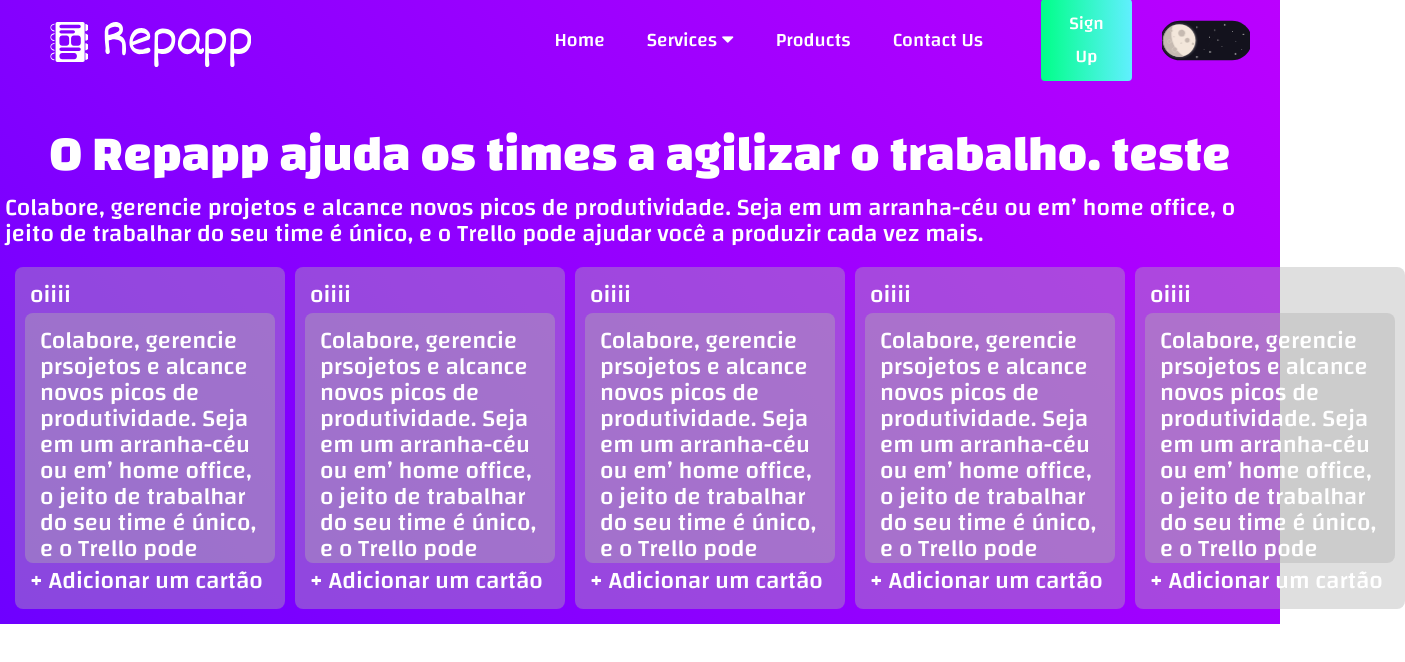
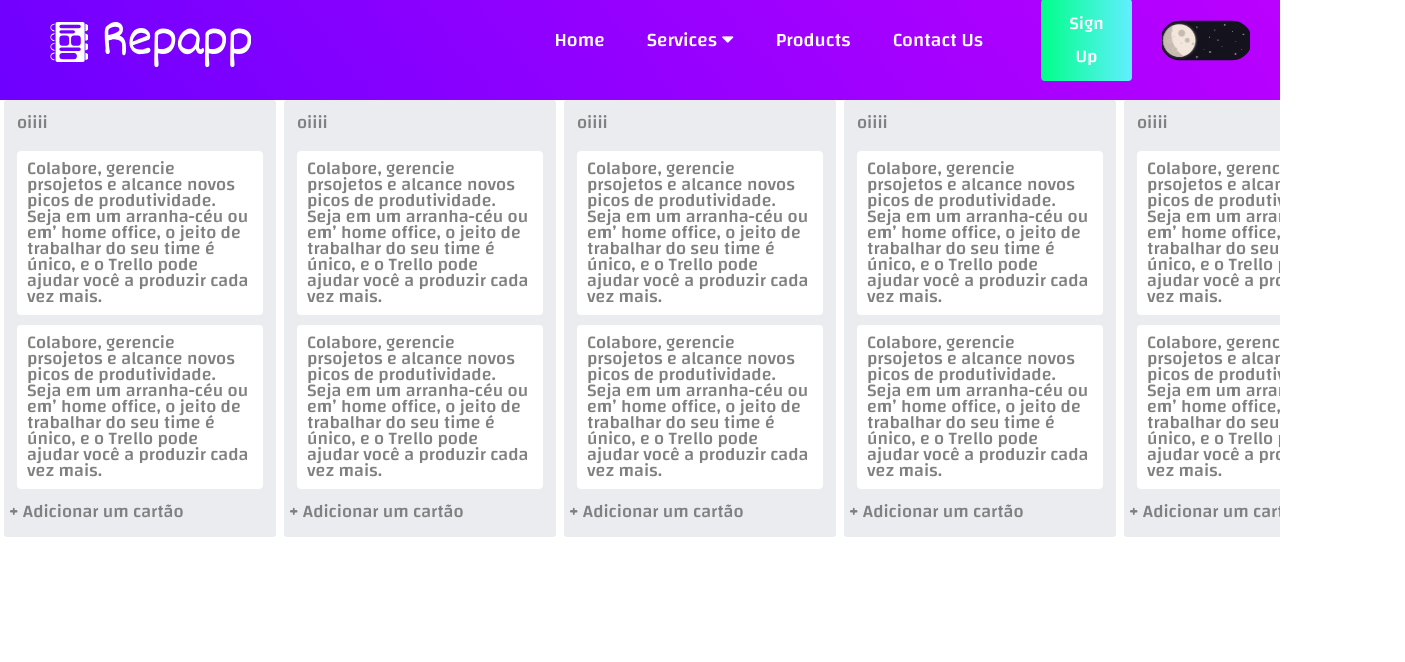
Before and after one commit to marcioandrews/repapp, a React (Create React App) app in the folder web/: page /WorkSpace in a window 1280 px wide. Shown: the top 662 px of the page, 1405 px wide, since content can reach past the window. Built offline with nearby package versions, Linux system fonts and the light colour scheme.

Commit message:
feat:cards complete

```diff
--- a/web/src/components/Card.tsx
+++ b/web/src/components/Card.tsx
@@ -5,18 +5,35 @@
 function Card() {
 
     return (
-        <div className="card">
-            <div className="title-card">
-                <p>oiiii</p>
-            </div>
-            <div className="page-card">
-                <div className="text-card">
+        // <div className="card">
+        //     <p>oiiii</p>
+        //     <div className="page-card">
+        //         <p>Colabore, gerencie prsojetos e alcance novos picos de produtividade. Seja em um arranha-céu ou em’ home office, o jeito de trabalhar do seu time é único, e o Trello pode ajudar você a produzir cada vez mais.</p>
+        //         <p>Colabore, gerencie prsojetos e alcance novos picos de produtividade. Seja em um arranha-céu ou em’ home office, o jeito de trabalhar do seu time é único, e o Trello pode ajudar você a produzir cada vez mais.</p>
+        //         <p>Colabore, gerencie prsojetos e alcance novos picos de produtividade. Seja em um arranha-céu ou em’ home office, o jeito de trabalhar do seu time é único, e o Trello pode ajudar você a produzir cada vez mais.</p>
+        //         <p>Colabore, gerencie prsojetos e alcance novos picos de produtividade. Seja em um arranha-céu ou em’ home office, o jeito de trabalhar do seu time é único, e o Trello pode ajudar você a produzir cada vez mais.</p>
+        //         <p>Colabore, gerencie prsojetos e alcance novos picos de produtividade. Seja em um arranha-céu ou em’ home office, o jeito de trabalhar do seu time é único, e o Trello pode ajudar você a produzir cada vez mais.</p>
+        //         <p>Colabore, gerencie prsojetos e alcance novos picos de produtividade. Seja em um arranha-céu ou em’ home office, o jeito de trabalhar do seu time é único, e o Trello pode ajudar você a produzir cada vez mais.</p>
+        //         <p>Colabore, gerencie prsojetos e alcance novos picos de produtividade. Seja em um arranha-céu ou em’ home office, o jeito de trabalhar do seu time é único, e o Trello pode ajudar você a produzir cada vez mais.</p>
+        //         <p>Colabore, gerencie prsojetos e alcance novos picos de produtividade. Seja em um arranha-céu ou em’ home office, o jeito de trabalhar do seu time é único, e o Trello pode ajudar você a produzir cada vez mais.</p>
+        //     </div>
+        //     <p>+ Adicionar um cartão</p>
+        // </div>
+
+        <div className="list">
+            <div className="list-content">
+                <div className="list-header">
+                    <p>oiiii</p>
+                </div>
+                <div className="list-cards">
+                    <p>Colabore, gerencie prsojetos e alcance novos picos de produtividade. Seja em um arranha-céu ou em’ home office, o jeito de trabalhar do seu time é único, e o Trello pode ajudar você a produzir cada vez mais.</p>
                     <p>Colabore, gerencie prsojetos e alcance novos picos de produtividade. Seja em um arranha-céu ou em’ home office, o jeito de trabalhar do seu time é único, e o Trello pode ajudar você a produzir cada vez mais.</p>
                 </div>
+                <div className="card-composer">
+                    <p>+ Adicionar um cartão</p>
+                </div>
             </div>
-            <div className="title-card">
-                <p>+ Adicionar um cartão</p>
-            </div>
+
         </div>
     );
 };
--- a/web/src/pages/WorkSpace.tsx
+++ b/web/src/pages/WorkSpace.tsx
@@ -11,9 +11,11 @@
       <Navbar />
       <main>
         <div className="content-wrapper">
-          <h1>O Repapp ajuda os times a agilizar o trabalho. teste</h1>
-          <p>Colabore, gerencie projetos e alcance novos picos de produtividade. Seja em um arranha-céu ou em’ home office, o jeito de trabalhar do seu time é único, e o Trello pode ajudar você a produzir cada vez mais.</p>
           <div className="content-cards">
+            <Card/>
+            <Card/>
+            <Card/>
+            <Card/>
             <Card/>
             <Card/>
             <Card/>
@@ -21,33 +23,6 @@
             <Card/>
           </div>
         </div>
-        <div className="content-wrapper-bg">
-        <h1>O Repapp ajuda os times a agilizar o trabalho.</h1>
-          <p>Colabore, gerencie projetos e alcance novos picos de produtividade. Seja em um arranha-céu ou em’ home office, o jeito de trabalhar do seu time é único, e o Trello pode ajudar você a produzir cada vez mais.</p>
-          <p>Colabore, gerencie projetos e alcance novos picos de produtividade. Seja em um arranha-céu ou em’ home office, o jeito de trabalhar do seu time é único, e o Trello pode ajudar você a produzir cada vez mais.</p>
-          <p>Colabore, gerencie projetos e alcance novos picos de produtividade. Seja em um arranha-céu ou em’ home office, o jeito de trabalhar do seu time é único, e o Trello pode ajudar você a produzir cada vez mais.</p>
-          <p>Colabore, gerencie projetos e alcance novos picos de produtividade. Seja em um arranha-céu ou em’ home office, o jeito de trabalhar do seu time é único, e o Trello pode ajudar você a produzir cada vez mais.</p>
-          <p>Colabore, gerencie projetos e alcance novos picos de produtividade. Seja em um arranha-céu ou em’ home office, o jeito de trabalhar do seu time é único, e o Trello pode ajudar você a produzir cada vez mais.</p>
-          <h1>O Repapp ajuda os times a agilizar o trabalho.</h1>
-          <p>Colabore, gerencie projetos e alcance novos picos de produtividade. Seja em um arranha-céu ou em’ home office, o jeito de trabalhar do seu time é único, e o Trello pode ajudar você a produzir cada vez mais.</p>
-          <p>Colabore, gerencie projetos e alcance novos picos de produtividade. Seja em um arranha-céu ou em’ home office, o jeito de trabalhar do seu time é único, e o Trello pode ajudar você a produzir cada vez mais.</p>
-          <p>Colabore, gerencie projetos e alcance novos picos de produtividade. Seja em um arranha-céu ou em’ home office, o jeito de trabalhar do seu time é único, e o Trello pode ajudar você a produzir cada vez mais.</p>
-          <p>Colabore, gerencie projetos e alcance novos picos de produtividade. Seja em um arranha-céu ou em’ home office, o jeito de trabalhar do seu time é único, e o Trello pode ajudar você a produzir cada vez mais.</p>
-          <p>Colabore, gerencie projetos e alcance novos picos de produtividade. Seja em um arranha-céu ou em’ home office, o jeito de trabalhar do seu time é único, e o Trello pode ajudar você a produzir cada vez mais.</p>
-          <h1>O Repapp ajuda os times a agilizar o trabalho.</h1>
-          <p>Colabore, gerencie projetos e alcance novos picos de produtividade. Seja em um arranha-céu ou em’ home office, o jeito de trabalhar do seu time é único, e o Trello pode ajudar você a produzir cada vez mais.</p>
-          <p>Colabore, gerencie projetos e alcance novos picos de produtividade. Seja em um arranha-céu ou em’ home office, o jeito de trabalhar do seu time é único, e o Trello pode ajudar você a produzir cada vez mais.</p>
-          <p>Colabore, gerencie projetos e alcance novos picos de produtividade. Seja em um arranha-céu ou em’ home office, o jeito de trabalhar do seu time é único, e o Trello pode ajudar você a produzir cada vez mais.</p>
-          <p>Colabore, gerencie projetos e alcance novos picos de produtividade. Seja em um arranha-céu ou em’ home office, o jeito de trabalhar do seu time é único, e o Trello pode ajudar você a produzir cada vez mais.</p>
-          <p>Colabore, gerencie projetos e alcance novos picos de produtividade. Seja em um arranha-céu ou em’ home office, o jeito de trabalhar do seu time é único, e o Trello pode ajudar você a produzir cada vez mais.</p>
-          <h1>O Repapp ajuda os times a agilizar o trabalho.</h1>
-          <p>Colabore, gerencie projetos e alcance novos picos de produtividade. Seja em um arranha-céu ou em’ home office, o jeito de trabalhar do seu time é único, e o Trello pode ajudar você a produzir cada vez mais.</p>
-          <p>Colabore, gerencie projetos e alcance novos picos de produtividade. Seja em um arranha-céu ou em’ home office, o jeito de trabalhar do seu time é único, e o Trello pode ajudar você a produzir cada vez mais.</p>
-          <p>Colabore, gerencie projetos e alcance novos picos de produtividade. Seja em um arranha-céu ou em’ home office, o jeito de trabalhar do seu time é único, e o Trello pode ajudar você a produzir cada vez mais.</p>
-          <p>Colabore, gerencie projetos e alcance novos picos de produtividade. Seja em um arranha-céu ou em’ home office, o jeito de trabalhar do seu time é único, e o Trello pode ajudar você a produzir cada vez mais.</p>
-          <p>Colabore, gerencie projetos e alcance novos picos de produtividade. Seja em um arranha-céu ou em’ home office, o jeito de trabalhar do seu time é único, e o Trello pode ajudar você a produzir cada vez mais.</p>
-
-        </div>
       </main>
 
     </div>
--- a/web/src/styles/components/Card.css
+++ b/web/src/styles/components/Card.css
@@ -1,23 +1,62 @@
-.card {
-    background-color: rgba(177, 177, 177, 0.404);
-    flex-direction: column;
-    padding: 10px;
-    margin-right: 10px;
-    border-radius: 8px;
-}
-.page-card {
-    background-color: rgba(177, 177, 177, 0.404);
-    width: 250px;
-    height: 250px;
+.list {
     box-sizing: border-box;
-    overflow:auto;
-    border-radius: 8px;
+    display: inline-block;
+    height: 100%;
+    margin: 0 4px;
+    vertical-align: top;
+    /* white-space: nowrap; */
+    width: 272px;
 }
 
-.title-card {
-    padding-top: 0px;
+.list-content {
+    background-color: #ebecf0;
+    border-radius: 3px;
+    box-sizing: border-box;
+    display: flex;
+    flex-direction: column;
+    max-height: 100%;
+    position: relative;
+    white-space: normal;
 }
-.text-card {
+
+.list-header {
+    flex: 0 0 auto;
+    min-height: 20px;
+    padding: 10px 8px;
+    position: relative;
+}
+
+.list-cards {
+    flex: 1 1 auto;
+    margin: 0 4px;
+    min-height: 0;
+    padding: 0 4px;
+    /* z-index: 1; */
+    overflow-x: hidden;
+    overflow-y: auto;
+}
+
+p {
+    color: gray;
+    margin: 5px;
+    line-height: 16px;
+}
+
+.list-cards p {
     padding: 10px;
+    margin-inline: 5px;
+    margin-bottom: 10px;
+    background-color: #fff;
+    border-radius: 4px;
+}
 
+.list-cards p:hover{
+    background-color: #eeee;
 }
+
+.card-composer {
+    display: flex;
+    justify-content: space-between;
+    max-height: 38px;
+    min-height: 38px;
+}
--- a/web/src/styles/global.css
+++ b/web/src/styles/global.css
@@ -9,33 +9,35 @@
     background-color: var(--bg-primary);
 }
 body::-webkit-scrollbar {
-    width: 10px;
+    width: 14px;
+    height: 14px;
+    background-color: #eee;        /* color of the tracking area */
 }
 
 body::-webkit-scrollbar-track {
-    background: rgba(66, 66, 66, 0.233);        /* color of the tracking area */
-    border-radius: 8px;       /* roundness of the scroll thumb */
+    border-radius: 0px;       /* roundness of the scroll thumb */
 }
 
 body::-webkit-scrollbar-thumb {
     background-color: rgba(66, 66, 66, 0.404);    /* color of the scroll thumb */
     border-radius: 8px;       /* roundness of the scroll thumb */
-    border: 4px solid transparent;  /* creates padding around scroll thumb */
+    border: 3px solid #eee;  /* creates padding around scroll thumb */
 }
 
 div::-webkit-scrollbar {
-    width: 9px;               /* width of the entire scrollbar */
+    width: 10px;               /* width of the entire scrollbar */
+    height: 10px;
 }
 
 div::-webkit-scrollbar-track {
-    background: rgba(66, 66, 66, 0.404);        /* color of the tracking area */
-    border-radius: 8px;       /* roundness of the scroll thumb */
+    background: #eee;        /* color of the tracking area */
+    border-radius: 0px;       /* roundness of the scroll thumb */
 }
 
 div::-webkit-scrollbar-thumb {
-    background-color: rgba(66, 66, 66, 0.404);    /* color of the scroll thumb */
+    background-color: rgba(66, 66, 66, 0.2);    /* color of the scroll thumb */
     border-radius: 8px;       /* roundness of the scroll thumb */
-    border: 4px solid transparent;  /* creates padding around scroll thumb */
+    border: 1px solid #eee;  /* creates padding around scroll thumb */
 }
 
 body.light {
--- a/web/src/styles/pages/WorkSpace.css
+++ b/web/src/styles/pages/WorkSpace.css
@@ -1,17 +1,22 @@
 #page-workspace{
-    width: 100%;
-    height: 100%;
+    background: linear-gradient(50deg, #6e00ff 0, #bb00ff 100%);
+    /* position: absolute;
+    overflow-x: auto;
+    overflow-y: hidden;
+    right: 0;
+    top: 0;
+    bottom: 0;
+    left: 0;
+    width: max-content;
+    display: flex; */
+    flex-grow: 1;
+    /* position: relative; */
 }
 
 #page-workspace .content-wrapper {
-    position: relative;
-    /* max-width: 1100px; */
-    padding-top: 120px;
-    max-height: 1680px;
-    display: flex;
-    align-items: center;
+    /* position: relative; */
+    padding-top: 100px;
     flex-direction: column;
-    background: linear-gradient(50deg, #6e00ff 0, #bb00ff 100%);
 }
 
 #page-workspace .content-wrapper-bg {
@@ -19,14 +24,26 @@
 
 }
 #page-workspace .content-cards {
-    flex-direction: row;
+    /* flex-direction: row;
     display: flex;
-    width: 100%;
     justify-content: start;
-    padding: 15px;
+    padding: 15px; */
+    bottom: 0;
+    left: 0;
+    margin-top: 100px;
+    margin-bottom: 8px;
+    overflow-x: auto;
+    overflow-y: hidden;
+    padding-bottom: 8px;
+    position: absolute;
+    right: 0;
+    top: 0;
+    -webkit-user-select: none;
+    user-select: none;
+    white-space: nowrap;
 }
 #page-workspace .content-wrapper main {
-    max-width: 350;
+    /* max-width: 350; */
 
 }
 
@@ -37,9 +54,9 @@
     color: white;
 }
 
-#page-workspace .content-wrapper p {
+/* #page-workspace .content-wrapper p {
     margin: 5px;
     font-size: 24px;
     line-height: 26px;
     color: white;
-}
+} */
```
